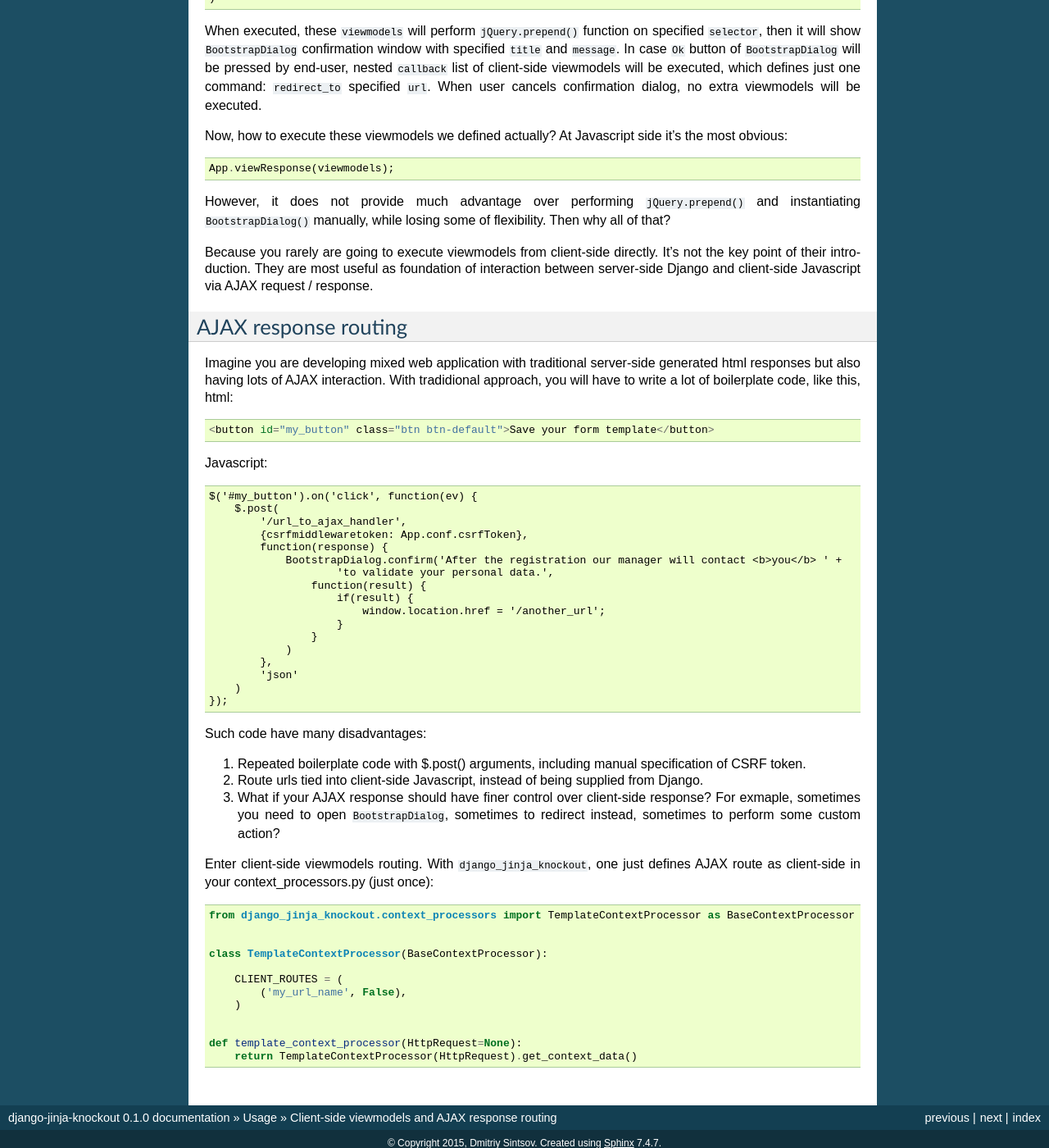
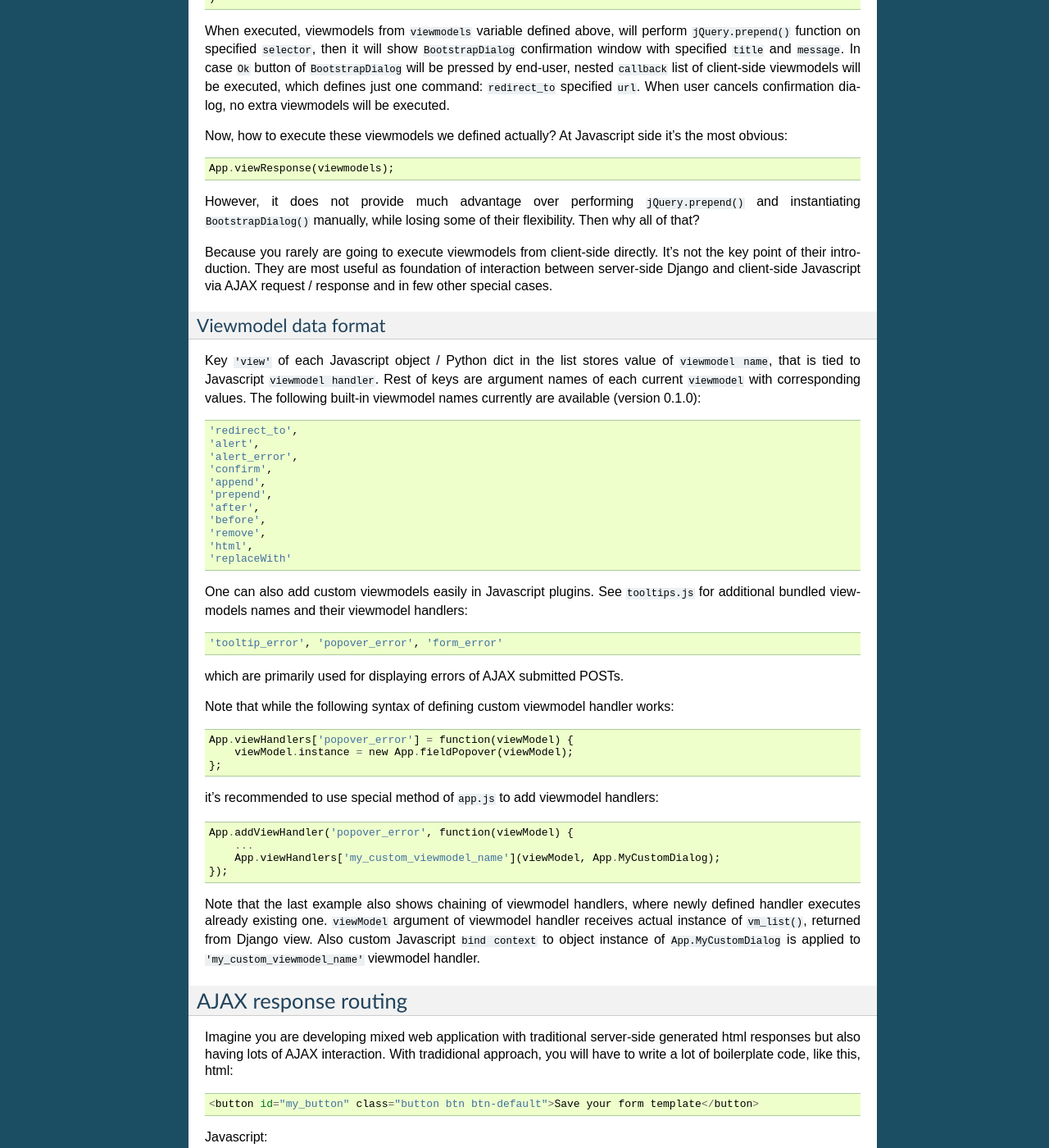
Before and after one commit to Dmitri-Sintsov/django-jinja-knockout, a Sphinx documentation site: the page built from docs/viewmodels.rst, in a window 1280 px wide and 1400 px high, scrolled down 820 px. Shown: the whole window at 82% size. Built offline with Sphinx 7.4.7, drawn with Linux system fonts in a browser that asks for light colours; some of the changed text lies outside the part shown.

Commit message:
Updated INSTALLATION.rst and viewmodels.rst.

```diff
--- a/docs/viewmodels.rst
+++ b/docs/viewmodels.rst
@@ -48,22 +48,67 @@ and as the special list (vm_list) of ordinary dicts in Python::
         }
     )
 
-When executed, these ``viewmodels`` will perform ``jQuery.prepend()`` function on specified ``selector``, then it will
-show ``BootstrapDialog`` confirmation window with specified ``title`` and ``message``. In case ``Ok`` button of
-``BootstrapDialog`` will be pressed by end-user, nested ``callback`` list of client-side viewmodels will be executed,
-which defines just one command: ``redirect_to`` specified ``url``. When user cancels confirmation dialog, no extra
-viewmodels will be executed.
+
+When executed, viewmodels from ``viewmodels`` variable defined above, will perform ``jQuery.prepend()`` function on
+specified ``selector``, then it will show ``BootstrapDialog`` confirmation window with specified ``title`` and
+``message``. In case ``Ok`` button of ``BootstrapDialog`` will be pressed by end-user, nested ``callback`` list of
+client-side viewmodels will be executed, which defines just one command: ``redirect_to`` specified ``url``. When user
+cancels confirmation dialog, no extra viewmodels will be executed.
 
 Now, how to execute these viewmodels we defined actually? At Javascript side it's the most obvious::
 
     App.viewResponse(viewmodels);
 
 However, it does not provide much advantage over performing ``jQuery.prepend()`` and instantiating ``BootstrapDialog()``
-manually, while losing some of flexibility. Then why all of that?
+manually, while losing some of their flexibility. Then why all of that?
 
 Because you rarely are going to execute viewmodels from client-side directly. It's not the key point of their
 introduction. They are most useful as foundation of interaction between server-side Django and client-side Javascript
-via AJAX request / response.
+via AJAX request / response and in few other special cases.
+
+Viewmodel data format
+~~~~~~~~~~~~~~~~~~~~~
+
+Key ``'view'`` of each Javascript object / Python dict in the list stores value of ``viewmodel name``, that is tied to
+Javascript ``viewmodel handler``. Rest of keys are argument names of each current ``viewmodel`` with corresponding
+values. The following built-in viewmodel names currently are available (version 0.1.0)::
+
+    'redirect_to',
+    'alert',
+    'alert_error',
+    'confirm',
+    'append',
+    'prepend',
+    'after',
+    'before',
+    'remove',
+    'html',
+    'replaceWith'
+
+One can also add custom viewmodels easily in Javascript plugins. See ``tooltips.js`` for additional bundled viewmodels
+names and their viewmodel handlers::
+
+    'tooltip_error', 'popover_error', 'form_error'
+
+which are primarily used for displaying errors of AJAX submitted POSTs.
+
+Note that while the following syntax of defining custom viewmodel handler works::
+
+    App.viewHandlers['popover_error'] = function(viewModel) {
+        viewModel.instance = new App.fieldPopover(viewModel);
+    };
+
+it's recommended to use special method of ``app.js`` to add viewmodel handlers::
+
+    App.addViewHandler('popover_error', function(viewModel) {
+        ...
+        App.viewHandlers['my_custom_viewmodel_name'](viewModel, App.MyCustomDialog);
+    });
+
+Note that the last example also shows chaining of viewmodel handlers, where newly defined handler executes already
+existing one. ``viewModel`` argument of viewmodel handler receives actual instance of ``vm_list()``, returned from
+Django view. Also custom Javascript ``bind context`` to object instance of ``App.MyCustomDialog`` is applied to
+``'my_custom_viewmodel_name'`` viewmodel handler.
 
 AJAX response routing
 ---------------------
@@ -72,7 +117,7 @@ Imagine you are developing mixed web application with traditional server-side ge
 having lots of AJAX interaction. With tradidional approach, you will have to write a lot of boilerplate code, like this,
 html::
 
-    <button id="my_button" class="btn btn-default">Save your form template</button>
+    <button id="my_button" class="button btn btn-default">Save your form template</button>
 
 Javascript::
 
@@ -96,23 +141,42 @@ Javascript::
 
 Such code have many disadvantages:
 
-1. Repeated boilerplate code with $.post() arguments, including manual specification of CSRF token.
-2. Route urls tied into client-side Javascript, instead of being supplied from Django.
+1. Repeated boilerplate code with multiple $.post() arguments, including manual specification of CSRF token.
+2. Route urls are tied into client-side Javascript, instead of being supplied from Django.
 3. What if your AJAX response should have finer control over client-side response? For exmaple, sometimes you need
    to open ``BootstrapDialog``, sometimes to redirect instead, sometimes to perform some custom action?
 
-Enter client-side viewmodels routing. With ``django_jinja_knockout``, one just defines AJAX route as client-side in
-your context_processors.py (just once)::
+Now, with client-side viewmodels response routing, to execute AJAX post via button click, the following Jinja2 template
+code is enough::
 
-    from django_jinja_knockout.context_processors import TemplateContextProcessor as BaseContextProcessor
+    <button class="button btn btn-default" data-route="{{ reverse('my_url_name') }}">
+        Save your form template
+    </button>
 
+``app.js`` will care itself of both AJAX request POSTing and executing viewmodels returned via AJAX response.
+If your Django view which maps to ``my_url_name`` returns standard client-side viewmodels only, you do not even have
+to modify a bit of your Javascript code!
 
-    class TemplateContextProcessor(BaseContextProcessor):
+Example of Django response::
 
-        CLIENT_ROUTES = (
-            ('my_url_name', False),
+    from django_jinja_knockout.viewmodels import vm_list
+
+    def my_url_view(request):
+        return vm_list(
+            {
+                'view': 'prepend',
+                'selector': '#infobar',
+                'html': '<div class="alert alert-info">Welcome to our site!</div>'
+            },
+            {
+                'view': 'confirm',
+                'title': 'Please enter <i>your</i> personal data.',
+                'message': 'After the registration our manager will contact <b>you</b> to validate your personal data.',
+                'callback': vm_list({
+                    'view': 'redirect_to',
+                    'url': '/homepage'
+                })
+            }
         )
 
-
-    def template_context_processor(HttpRequest=None):
-        return TemplateContextProcessor(HttpRequest).get_context_data()
+In case custom response is required, see the example above.
```
Also changed, not shown: INSTALLATION.rst (+32 -2 lines).
